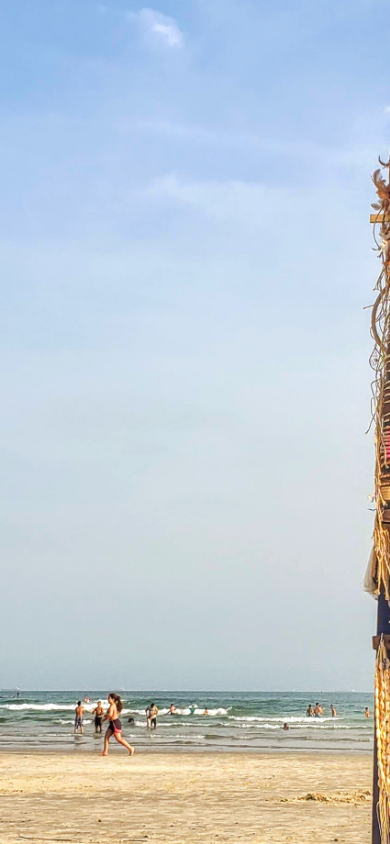
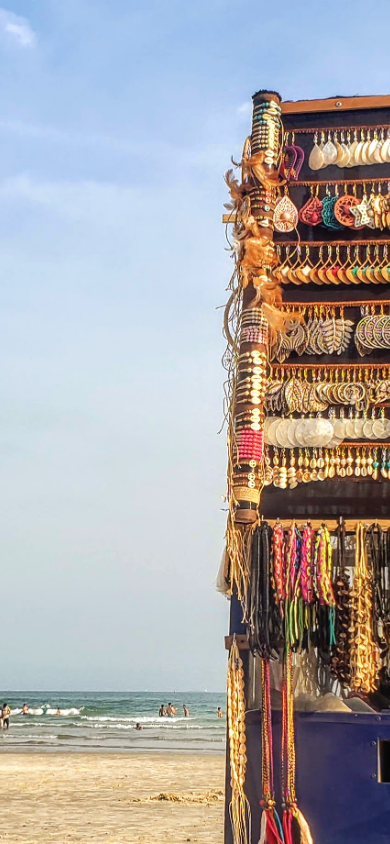
Before and after one commit to ivanzapatarivera/angkor, a React (Create React App) app in the folder client/: page / in a window 390 px wide. Built offline with nearby package versions, Linux system fonts and the light colour scheme.

Commit message:
new build with responsive background

```diff
--- a/client/src/index.css
+++ b/client/src/index.css
@@ -1,3 +1,10 @@
+:root {
+  --xpos: 50%;
+  --ypos: 50%;
+  --mxpos: calc(var(--xpos) * 1.125);
+  --txpos: calc(var(--mxpos) * 1.125);
+}
+
 body {
   margin: 0;
   font-family: -apple-system, BlinkMacSystemFont, 'Segoe UI', 'Roboto', 'Oxygen',
@@ -8,7 +15,7 @@ body {
   min-height: 100vh;
   background-image: url("background.jpg");
   background-repeat: no-repeat;
-  background-position: center;
+  background-position: var(--xpos) var(--ypos);
   background-attachment: fixed;
   background-size: cover;
 }
@@ -17,3 +24,10 @@ code {
   font-family: source-code-pro, Menlo, Monaco, Consolas, 'Courier New',
     monospace;
 }
+
+@media screen and (max-width: 780px) {
+
+  body {
+    background-position: var(--txpos);
+  }
+}
```
Also changed, not shown: 6 other files (tests, documents, lock files or other folders).
